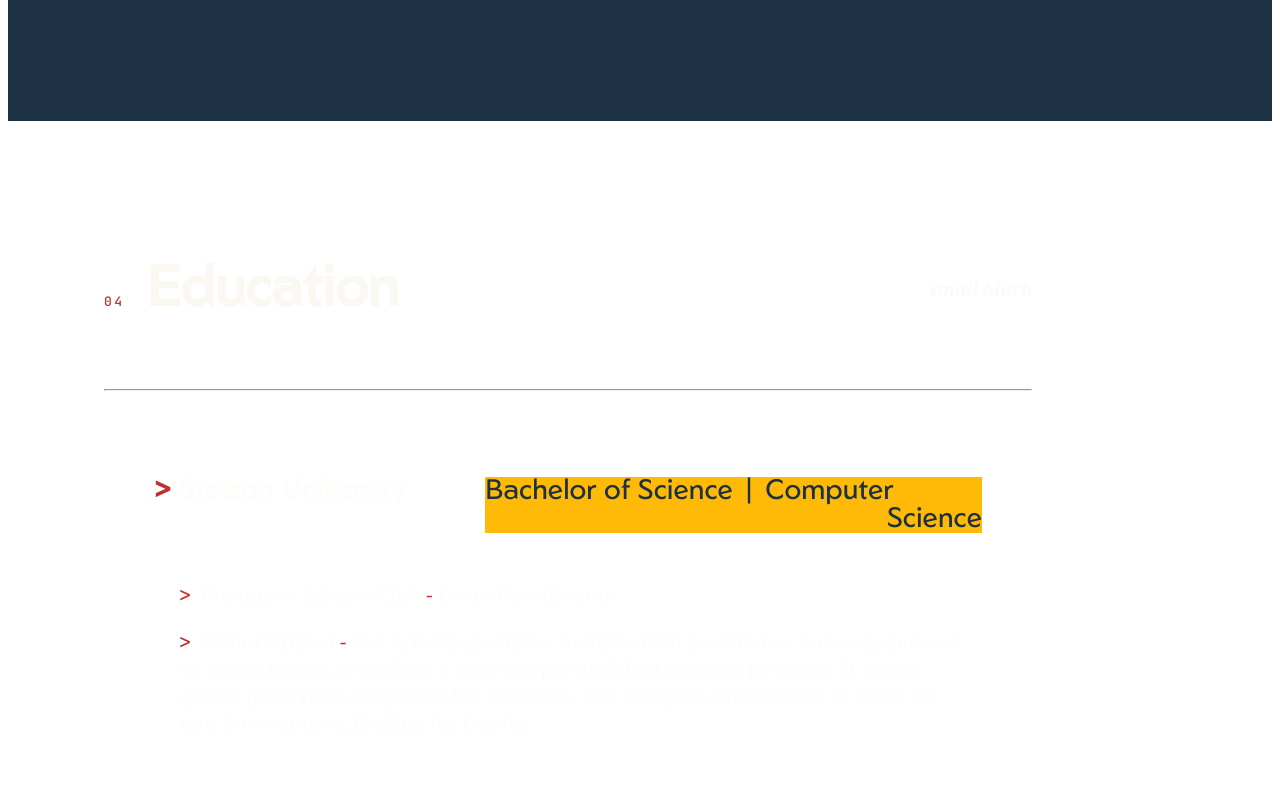
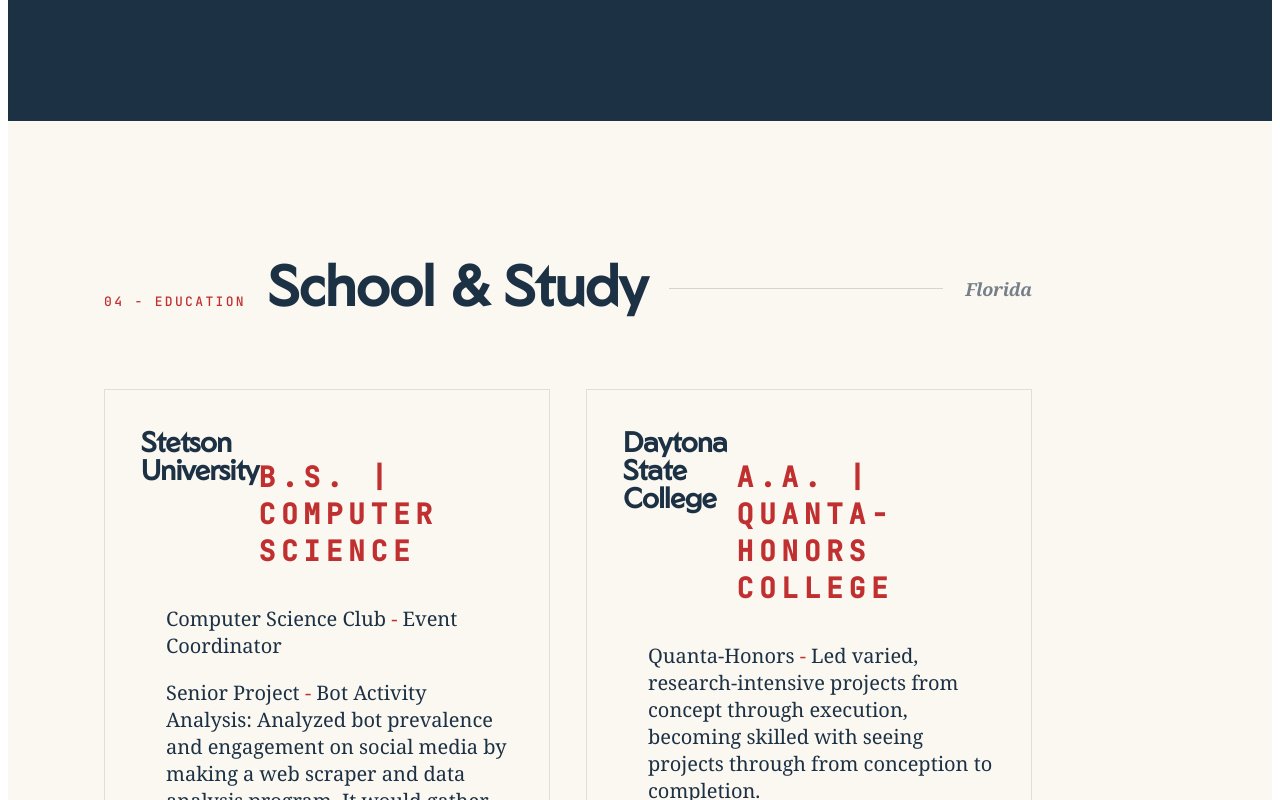
Before and after one commit to CasColucci/cas-colucci-portfolio, a SvelteKit app: page / in a window 1280 px wide. Shown: the part 4260-5060 px from the top of the page. Built offline with nearby package versions, Linux system fonts and the light colour scheme.

Commit message:
Working on updating the education section

```diff
--- a/src/routes/+page.svelte
+++ b/src/routes/+page.svelte
@@ -283,34 +283,40 @@
     </div>
   </section>
 </div>
-<section class="education" id="education">
-  <SectionHead number="04" title="Education" />
-  <hr />
+<section class="education cream" id="education">
+  <SectionHead
+    number="04 - Education"
+    title="School & Study"
+    meta="Florida"
+    inverted={true}
+  />
+  <div class="schools">
     <div class="school">
       <div class="school-details">
         <h3 class="school-name">Stetson University</h3>
-      <h3 class="degree">Bachelor of Science | Computer Science</h3>
+        <h3 class="degree">B.S. | Computer Science</h3>
       </div>
       <p class="school-description">
         Computer Science Club <span class="red">-</span> Event Coordinator
       </p>
       <p class="school-description">
-      Senior Project <span class="red">-</span> Bot Activity Analysis: Analyzed bot
-      prevalence and engagement on social media by making a web scraper and data
-      analysis program. It would gather posts from suspected bot accounts, and compare
-      interactions to those by non-bot accounts, looking for trends.
+        Senior Project <span class="red">-</span> Bot Activity Analysis: Analyzed
+        bot prevalence and engagement on social media by making a web scraper and
+        data analysis program. It would gather posts from suspected bot accounts,
+        and compare interactions to those by non-bot accounts, looking for trends.
       </p>
     </div>
     <div class="school">
       <div class="school-details">
         <h3 class="school-name">Daytona State College</h3>
-      <h3 class="degree">Associate of Arts | Quanta-Honors College</h3>
+        <h3 class="degree">A.A. | Quanta-Honors College</h3>
       </div>
       <p class="school-description">
         Quanta-Honors <span class="red">-</span> Led varied, research-intensive projects
         from concept through execution, becoming skilled with seeing projects through
         from conception to completion.
       </p>
+    </div>
   </div>
 </section>
 <section class="about" id="about">
@@ -862,9 +868,17 @@
     background: var(--red);
   }
 
+  .schools {
+    display: grid;
+    grid-template-columns: 1fr 1fr;
+    gap: 36px;
+  }
+
   .school {
-    color: var(--white);
-    padding: 50px;
+    background: var(--cream);
+    border: 1px solid #1c314420;
+    padding: 40px 36px 36px;
+    position: relative;
   }
 
   .school-details {
@@ -874,28 +888,21 @@
   }
 
   .school-name {
-    position: relative;
     font-family: var(--display);
-    font-size: 32px;
-    padding-left: 25px;
-  }
-
-  .school-name::before {
-    content: ">";
-    position: absolute;
-    left: 0;
-    color: var(--red);
-    font-family: var(--display);
+    font-weight: 600;
+    font-size: 28px;
+    letter-spacing: -0.02em;
+    margin: 0 0 4px;
+    color: var(--ink);
   }
 
   .degree {
-    color: var(--dark-blue);
-    background-color: var(--yellow);
-    font-size: 32px;
-    font-family: var(--display);
-    font-weight: 400;
-    width: 60%;
-    text-align-last: right;
+    font-family: var(--mono);
+    font-size: 11px;
+    letter-spacing: 0.2em;
+    text-transform: uppercase;
+    color: var(--red);
+    margin-bottom: 16px;
   }
 
   .school-description {
@@ -903,13 +910,6 @@
     font-family: var(--serif);
     margin-top: 20px;
     margin-left: 25px;
-  }
-
-  .school-description::before {
-    content: ">";
-    color: var(--red);
-    font-family: var(--display);
-    margin-right: 10px;
   }
 
   .contact-form {
```
Lines whose indentation alone changed are shown as unchanged.
